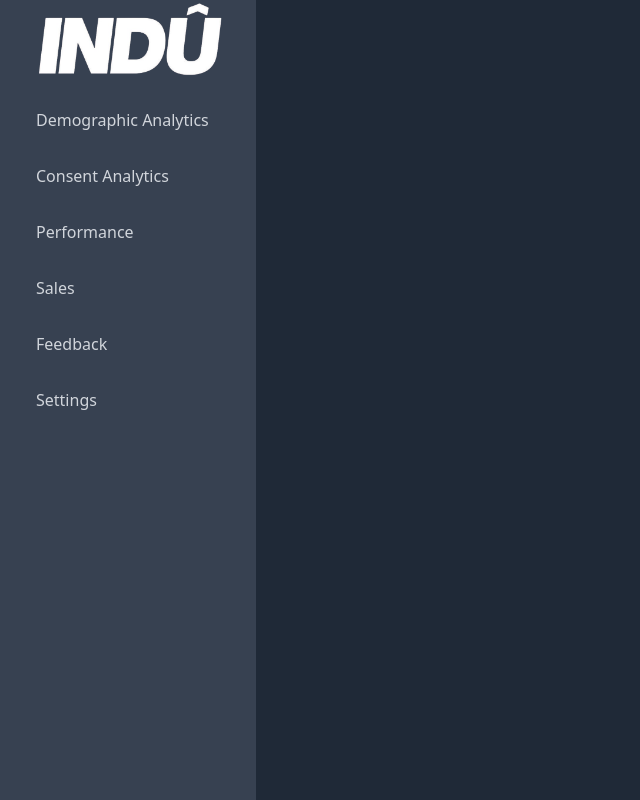
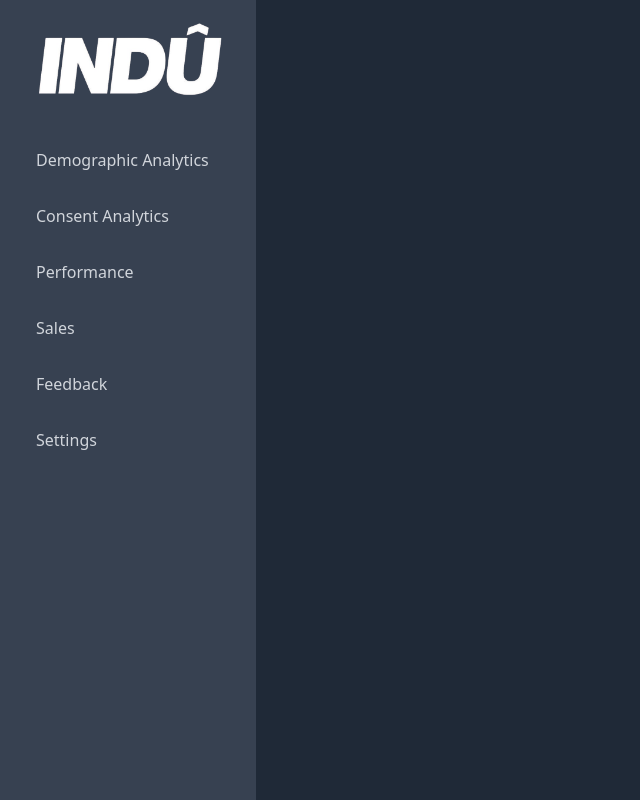
Before and after one commit to dlsntos/smart-target-admin-dashboard, a React (Vite) app: page / in a window 1280 px wide. Shown: the whole page, without its empty margins (0-640 px from the left). Built offline with nearby package versions, Linux system fonts and the light colour scheme; the HTML template or start-up script is replaced by a standard one.

Commit message:
Add margin to log

```diff
--- a/src/pages/global/SideBar.jsx
+++ b/src/pages/global/SideBar.jsx
@@ -4,7 +4,7 @@ import logo from '../../assets/images/indu-logo-transparent.png';
 function SideBar() {
   return (
     <div className="fixed h-full w-64 bg-gray-700 overflow-hidden shadow-outline">
-			<img src={logo} />
+			<img src={logo} className="my-5" />
 			{/* Brand logo */}
       <nav>
         <ul className="flex-1 p-3">
```
